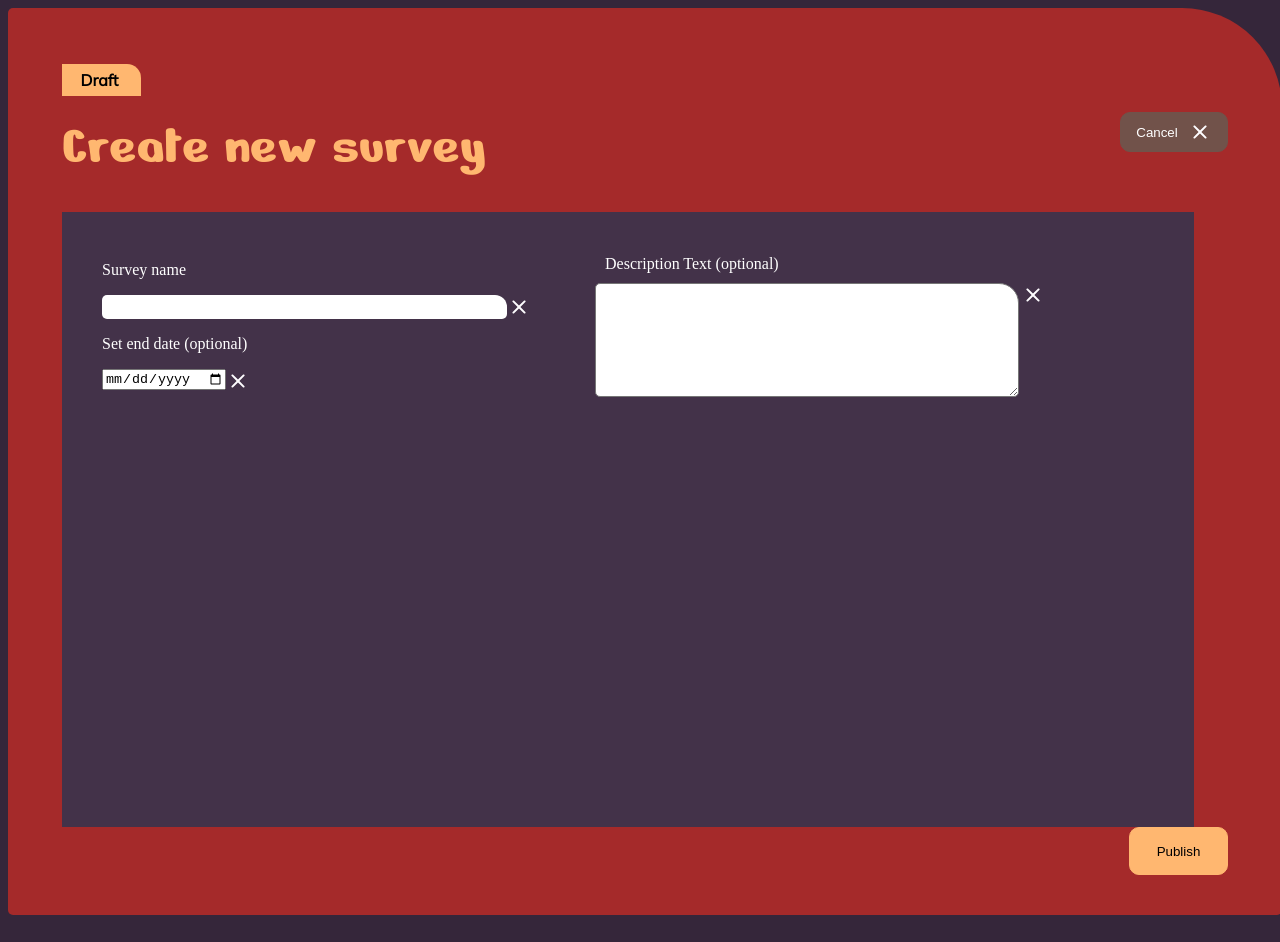
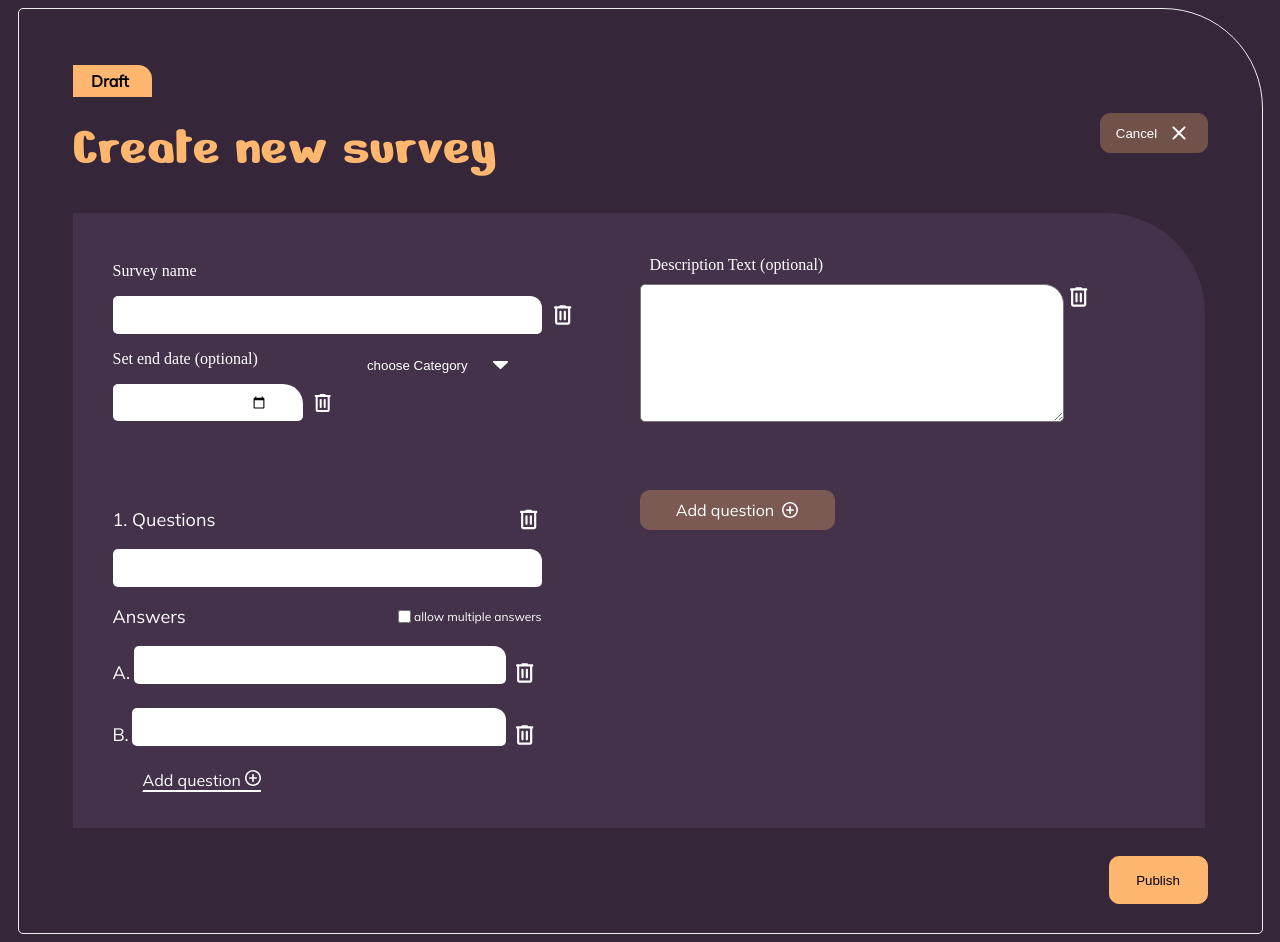
Before and after one commit to studyguy5/poll_app, an Angular app: page / in a window 1280 px wide. Both pictures are taken after a click on the button "New survey". Built offline with nearby package versions, Linux system fonts and the light colour scheme; no server answers; the database is empty.

Commit message:
setUp newSurvey From

```diff
--- a/src/app/components/create-survey-component/create-survey-component.html
+++ b/src/app/components/create-survey-component/create-survey-component.html
@@ -13,16 +13,23 @@
                         <div class="sureNameInput">
                             <input type="text">
                         </div>
-                        <img src="/assets/icons/close.svg">
+                        <img src="/assets/icons/Delete.svg">
                     </div>
                 </div>
                 <div class="setEndDateArea">
-                    <p class="setEndDate">Set end date (optional)</p>
-                    <div class="setEndDateInputAndImg">
-                        <div class="setEndDateInput">
-                            <input type="date">
+                    <div class="inputFieldSite">
+                        <p class="setEndDate">Set end date (optional)</p>
+                        <div class="setEndDateInputAndImg">
+                            <div class="setEndDateInput">
+                                <input type="date">
+                            </div>
+                            <img src="/assets/icons/Delete.svg">
                         </div>
-                        <img src="/assets/icons/close.svg">
+                    </div>
+                    <div class="dropdownMenuSite">
+                        <button (click)="toggleDropDown()" class="dropdownButton">choose Category<img
+                                src="/assets/arrow_drop_down.svg"></button>
+                        <div [class.open]="isDropdownOpen" class="dropDownList"></div>
                     </div>
                 </div>
             </div>
@@ -32,9 +39,41 @@
                     <div class="descriptionInput">
                         <textarea type="text"></textarea>
                     </div>
-                        <img src="/assets/icons/close.svg">
+                    <img src="/assets/icons/Delete.svg">
                 </div>
             </div>
+            <div class="questionArea">
+                <div class="headlineAndImg">
+                    <p class="question">1. Questions</p>
+                    <img src="/assets/icons/Delete.svg">
+                </div>
+                <div class="questionInput">
+                    <input type="text">
+                </div>
+                <div class="answerHeadlineAndSetting">
+                    <p>Answers</p>
+                    <div class="checkboxAndPtag">
+                        <input type="checkbox" name="setting" id="">
+                        <p class="settingDetail">allow multiple answers</p>
+                    </div>
+                </div>
+                <div class="answerBox">
+                    <div class="count">A.</div>
+                    <div class="answerInput">
+                        <input type="text">
+                    </div>
+                    <img src="/assets/icons/Delete.svg">
+                </div>
+                <div class="answerBox">
+                    <div class="count">B.</div>
+                    <div class="answerInput">
+                        <input type="text">
+                    </div>
+                    <img src="/assets/icons/Delete.svg">
+                </div>
+                <a class="addLink" href="#">Add question <img src="/assets/icons/add_circle.svg"></a>
+            </div>
+            <button class="addQuestionButton">Add question <img src="/assets/icons/add_circle.svg"></button>
         </div>
     </div>
     <button class="publishButton">Publish</button>
--- a/src/app/components/create-survey-component/create-survey-component.scss
+++ b/src/app/components/create-survey-component/create-survey-component.scss
@@ -1,6 +1,5 @@
-
-body{
-    display:flex;
+body {
+    display: flex;
     flex-direction: column;
     box-sizing: border-box;
     margin: 0 auto;
@@ -8,28 +7,29 @@ body{
     // margin: 39px 111px 92px 111px;
 }
 
-.newSurveyWrapper{
-    display:flex;
+.newSurveyWrapper {
+    display: grid;
     flex-direction: column;
     margin: 0 auto;
     padding: 40px 54px;
-    max-width:1166px;
-    width:100%;
-    max-height:844px;
-    height:100%;
-    background-color: brown;
+    max-width: 1135px;
+    width: 100%;
+    max-height: 844px;
+    height: 100%;
+    border: 1px solid rgb(238, 238, 238);
+    background-color: rgb(53,38,58);
     border-top-right-radius: 100px;
     border-top-left-radius: 5px;
     border-bottom-right-radius: 5px;
     border-bottom-left-radius: 5px;
 
-    >.firstPTag{
-        display:flex;
+    >.firstPTag {
+        display: flex;
         justify-content: center;
         align-items: center;
         padding: 3px 12px 3px 8px;
-        background-color:rgb(255, 183, 112);
-        border-top-right-radius:14px;
+        background-color: rgb(255, 183, 112);
+        border-top-right-radius: 14px;
         border-top-left-radius: 0px;
         border-bottom-right-radius: 0px;
         border-bottom-left-radius: 0px;
@@ -37,143 +37,364 @@ body{
         font-size: 16px;
         font-weight: 700;
         color: rgb(0, 0, 0);
-        width:59px;
+        width: 59px;
         height: 26px;
     }
 }
 
-.newSurveyForm{
-    display:flex;
-    width:1052px;
-    height:549px;
-    background-color: rgb(67,50,73);
+.newSurveyForm {
+    display: flex;
+    width: 1052px;
+    height: 549px;
+    background-color: rgb(67, 50, 73);
+    border-top-right-radius: 100px;
     padding: 33px 40px;
-    gap:64px;
+    gap: 64px;
 }
 
-.headlineButtonAria{
-    display:flex;
+.headlineButtonAria {
+    display: flex;
     justify-content: space-between;
     margin-bottom: 32px;
-    >.headline{
+
+    >.headline {
         font-family: 'Nerko One', sans-serif;
         font-size: 56px;
         color: rgb(255, 183, 112);
-        margin:0px;
+        margin: 0px;
     }
-    >.cancelButton{
-        display:flex;
+
+    >.cancelButton {
+        display: flex;
         justify-content: center;
         align-items: center;
-        width:108px;
-        height:40px;
-        gap:10px;
-        background-color:rgb(113,82,74);
-        border: 1px solid rgb(113,82,74);
+        width: 108px;
+        height: 40px;
+        gap: 10px;
+        background-color: rgb(113, 82, 74);
+        border: 1px solid rgb(113, 82, 74);
         border-radius: 10px;
-        color:white;
+        color: white;
         cursor: pointer;
     }
 }
 
-.publishButton{
-    display:flex;
+.publishButton {
+    display: flex;
     justify-content: center;
     align-items: center;
-    align-self:flex-end;
-    width:99px;
-    height:48px;
+    justify-self: flex-end;
+    width: 99px;
+    height: 48px;
     padding: 12px 16px;
+    margin-top:28px;
     border: 1px solid rgb(255, 183, 112);
     border-radius: 10px;
     background-color: rgb(255, 183, 112);
     cursor: pointer;
 }
 
-.mainDataOfSurvey{
-    display:flex;
-    // width:429px;
-    gap:64px;
-    >.nameDateAria{
-        display:block;
-        height:134px;
+.mainDataOfSurvey {
+    display: grid;
+    grid-template-columns: repeat(2, 1fr);
+    gap: 64px;
+    height:545px;
+    >.nameDateAria {
+        display: block;
+        height: 134px;
+        width:463px;
     }
-    >.SureName{
-        margin:0px;
-        width:429px;
+
+    >.SureName {
+        margin: 0px;
+        width: 429px;
     }
-    >.setEndDate{
-        margin:0px;
+
+    >.setEndDate {
+        margin: 0px;
     }
 }
 
-.sureNameAria{
-    >p{
-        color:white;
+.sureNameAria {
+    >p {
+        color: white;
     }
     width:100%;
-    // height:124px;
-    >.sureNameInputAndImg{
-        display:flex;
-        width:429px;
-        >.sureNameInput{
-            background-color:white;
-            width:439px;
+
+    >.sureNameInputAndImg {
+        display: flex;
+        width: 463px;
+        gap: 8px;
+
+        >.sureNameInput {
+            background-color: white;
+            width: 439px;
+            height: 38px;
             border-radius: 5px 12px 5px 5px;
-            padding:0px 5px;
-            >input{
-                border:none;
+            padding: 0px 5px;
+
+            >input {
+                border: none;
             }
-            >input:focus{
+
+            >input:focus {
                 outline: none;
             }
         }
     }
-    >img{
-        height:20px;
-        align-self:end;
+
+    >img {
+        height: 20px;
+        align-self: end;
     }
 }
-.setEndDateArea{
-    >p{
-        color:white;
+
+.setEndDateArea {
+    display: flex;
+    & img {
+        width: 24px;
+        height: 24px;
     }
-    >img{
-        height:20px;
-        align-self:end;
+}
+
+.dropdownMenuSite:has(.open) {
+    >button {
+        > img{
+            transition: all 0.5s ease-in-out;
+            transform: rotateZ(180deg);
+        }
     }
-    >.sureNameInput{
-        background-color:white;
+}
+.dropdownMenuSite {
+    display: block;
+    padding-top: 15px;
+    >button {
+        display: flex;
+        justify-content: space-evenly;
+        align-items: center;
+        padding: 4px 6px 4px 10px;
+        border-radius: 6px;
+        border-color: transparent;
+        height: 32px;
+        width: 206px;
+        color: white;
+        background-color: transparent;
+        cursor: pointer;
+        >img {
+            transition: all 0.5s ease-in-out;
+            transform: rotateZ(0deg);
+        }
+        &:hover {
+            background-color: rgba(73, 59, 77, 1);
+
+            >img {
+                content: url('/assets/arrow_drop_downYellow.svg');
+            }
+        }
+
     }
 
-    >.setEndDateInputAndImg{
-        display:flex;
+    >.dropDownList {
+        height: 0px;
+        width: 206px;
+        opacity: 0;
+        background-color: rgb(180, 145, 69);
+        transition:all 0.5s ease-in-out;
+        cursor: pointer;
+        &.open {
+            position:relative;
+            height:300px;
+            opacity:1;
+            z-index: 2;
+            transition:all 0.5s ease-in-out;
+        }
+    }
+}
+
+.inputFieldSite {
+    >p {
+        color: white;
+        align-self: center;
+    }
+
+    >img {
+        height: 20px;
+        align-self: end;
+    }
+
+    >.setEndDateInputAndImg {
+        display: flex;
+        align-items: center;
+        width: 222px;
+        gap: 8px;
+
+        >.setEndDateInput {
+            display: flex;
+            justify-content: center;
+            align-items: center;
+            background-color: white;
+            width: 222px;
+            height: 37px;
+            border-radius: 5px 20px 5px 5px;
+
+            & input {
+                border: none;
+            }
+
+            & input:focus {
+                outline: none;
+            }
+
+            & input::-webkit-datetime-edit {
+                color: white;
+            }
+        }
+
     }
 }
 
 
-.descriptionAria{
-    width:452px;
-    height:134px;
-    >p{
-        margin:10px;
+.descriptionAria {
+    width: 452px;
+    height: 178px;
+
+    >p {
+        margin: 10px;
+        color: white;
+    }
+
+    >.textareaAndImg {
+        display: flex;
+        align-items: flex-start;
+        gap: 8px;
+
+        >.descriptionInput {
+            width: 418px;
+            height: 132px;
+
+            >textarea {
+                width: 100%;
+                height: 100%;
+                border-radius: 5px 20px 5px 5px;
+            }
+
+            >textarea:focus {
+                outline: none;
+            }
+        }
+    }
+}
+
+.headlineAndImg{
+    display:flex;
+    justify-content: space-between;
+    width:429px;
+    >.question{
+        font-family: 'Mulish', sans-serif;
+        font-size: 18px;
         color:white;
     }
-    >.textareaAndImg{
-        display:flex;
-        align-items: flex-start;
-        gap:8px;
-        >.descriptionInput{
-            width:418px;
-            height:108px;
-            >textarea{
-                width:100%;
-                height:100%;
-                border-radius:5px 20px 5px 5px;
-            }
-            >textarea:focus{
-                outline: none;
-            }
+}
+
+.questionInput{
+    width: 429px;
+    height: 38px;
+    border-radius: 5px 12px 5px 5px;
+    padding: 0px 5px;
+    background-color:white;
+    box-sizing: border-box;
+    >input{
+        border: none;
     }
+    >input:focus{
+        outline: none;
     }
 }
+
+.answerHeadlineAndSetting{
+    display:flex;
+    width:429px;
+    >p{
+        color:white;
+        font-family: 'Mulish', sans-serif;
+        font-size: 18px;
+    }
+}
+
+.checkboxAndPtag{
+    display:flex;
+    justify-content: end;
+    align-items: center;
+    width:429px;
+    >p{
+        color:white;
+        font-family: 'Mulish', sans-serif;
+        font-size: 12px;
+    }
+}
+
+.answerBox{
+    display:flex;
+    width:425px;
+    margin-bottom:8px;
+    >.count{
+        display:flex;
+        align-items: center;
+        font-size:18px;
+        font-family: 'Mulish', sans-serif;
+        color:white;
+        margin-right:3.5px;
+    }
+    >.answerInput{
+        width:400px;
+        height: 38px;
+        border-radius: 5px 12px 5px 5px;
+        padding: 0px 5px;
+        background-color:white;
+        box-sizing: border-box;
+        margin-right:6px;
+        >input{
+            border: none;
+        }
+        >input:focus{
+            outline: none;
+        }
+    }
+    >.answerInput:nth-child(2){
+        margin-bottom:16px;
+    }
+}
+
+.addLink{
+    margin-left:30px;
+    text-decoration-line: underline;
+    text-decoration-color: white;
+    text-decoration-thickness: 1px;
+    text-underline-offset: 5px;
+    color:white;
+    font-family: 'Mulish', sans-serif;
+    font-size: 16px;
+    border-bottom: 2px solid white;
+    cursor: pointer;
+
+}
+
+.addQuestionButton{
+    display:flex;
+    justify-content: center;
+    align-items: center;
+    gap:8px;
+    width:195px;
+    height:40px;
+    border-radius: 10px;
+    background-color: rgb(123,90,84);
+    border: 1px solid rgb(123,90,84);
+    color:white;
+    font-family: 'Mulish', sans-serif;
+    font-size: 16px;
+    padding: 8px 12px;
+    cursor: pointer;
+    &:hover{
+        background-color: rgb(150, 117, 112);
+    }
+}
--- a/src/app/components/create-survey-component/create-survey-component.ts
+++ b/src/app/components/create-survey-component/create-survey-component.ts
@@ -1,5 +1,6 @@
 import { Component } from '@angular/core';
 import { RouterLink } from '@angular/router';
+
 
 @Component({
   selector: 'app-create-survey-component',
@@ -9,5 +10,19 @@ import { RouterLink } from '@angular/router';
 })
 export class CreateSurveyComponent {
 
+  // openDropDown(){
+  //   let drop = document.querySelector('.dropDownList') as HTMLDivElement
+  //   drop.style.transition = 'all 0.5s ease-in-out';
+  //   drop.style.opacity = '1';
+  //   drop.style.height = '300px';
+  // }
+
+
+  isDropdownOpen = false;
+
+
+toggleDropDown() {
+  this.isDropdownOpen = !this.isDropdownOpen;
+}
 
 }
```
Also changed, not shown: public/assets/icons/Delete.svg (added), public/assets/icons/add_circle.svg (added).
